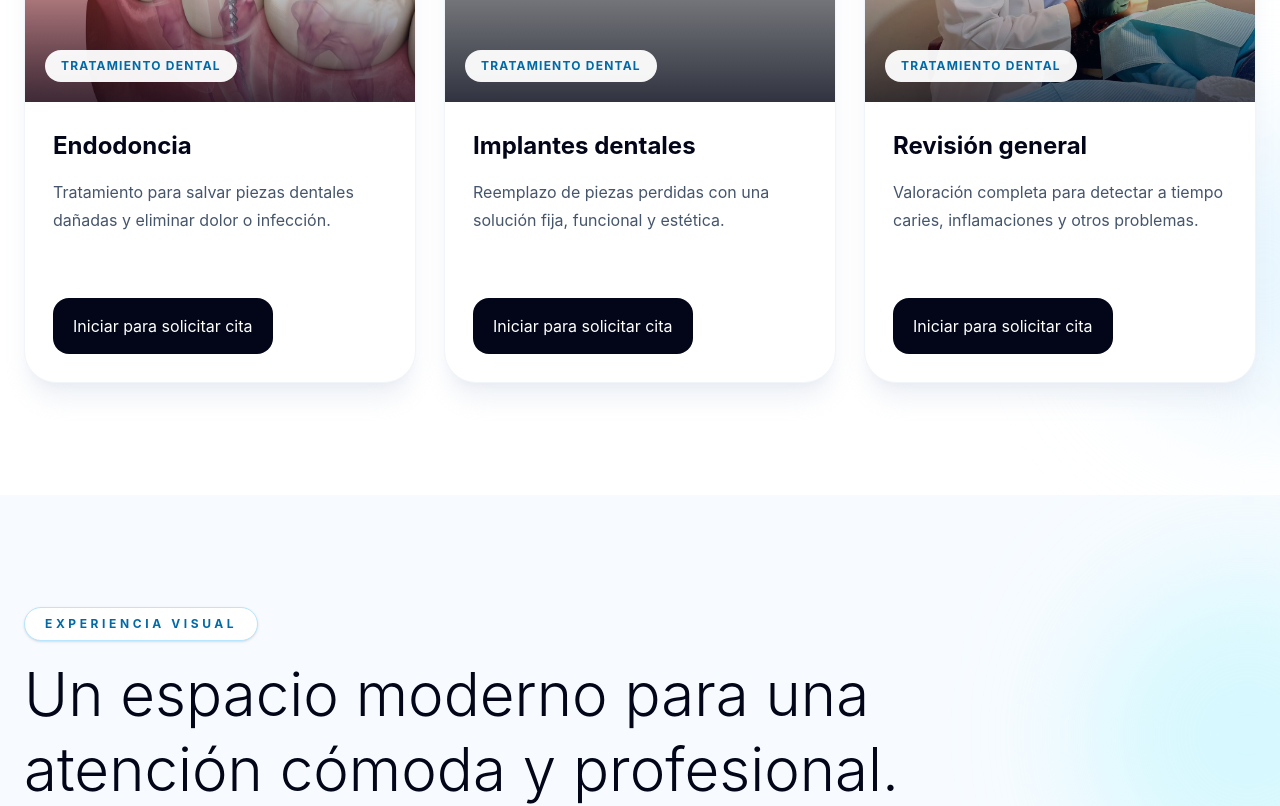
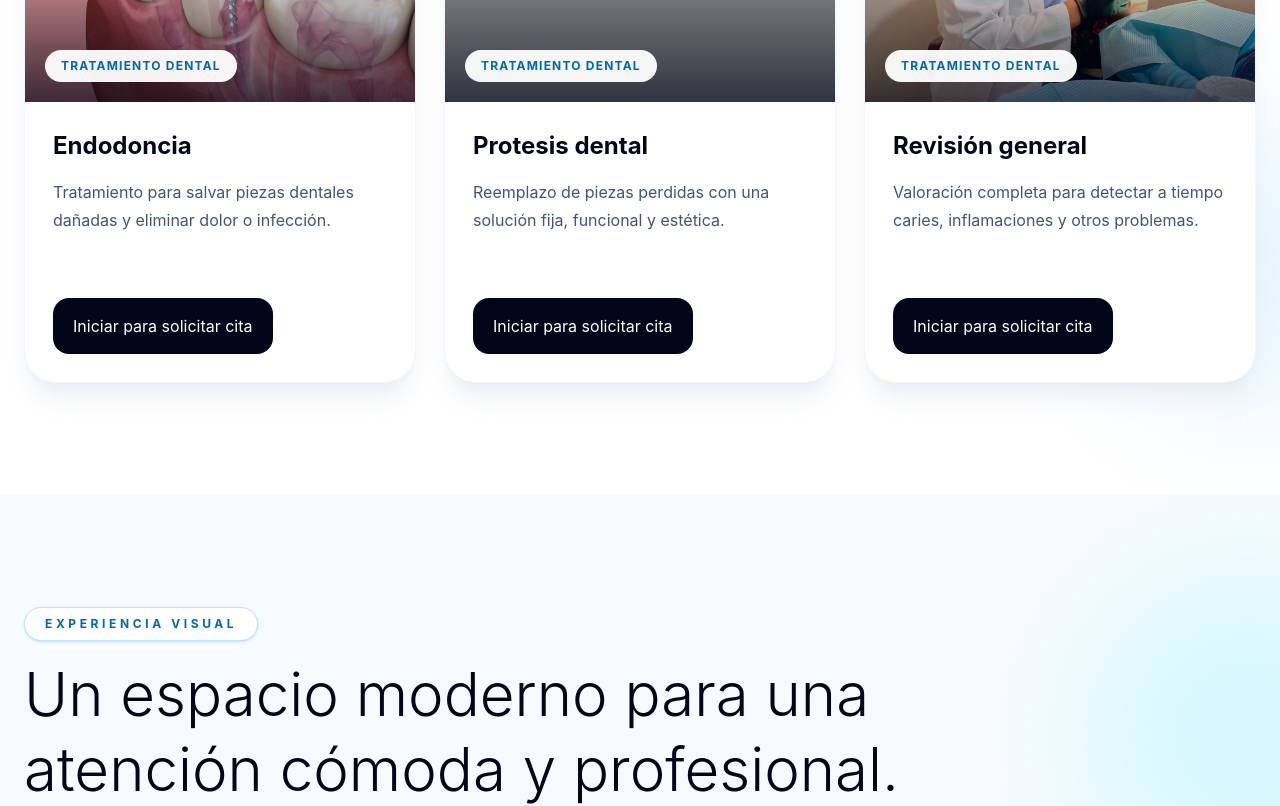
Before and after one commit to alexisrrh/consultorio-odontologico, a React (Vite) app: page / in a window 1280 px wide. Shown: the part 2180-2986 px from the top of the page. Built offline with nearby package versions, Linux system fonts and the light colour scheme; grey boxes are pictures that could not be loaded.

Commit message:
foto de galeria cambiada

```diff
--- a/src/componentes/Home/DentalGallery.jsx
+++ b/src/componentes/Home/DentalGallery.jsx
@@ -1,5 +1,5 @@
 import { motion } from "framer-motion";
-import fondocitaImg from "../../assets/tratamientos/fondocita.jpeg"
+import fondocitaImg from "../../assets/tratamientos/fondocita.png"
 import imagen2 from "../../assets/tratamientos/imagen2.jpeg";
 import limpieza from "../../assets/tratamientos/limpieza.png";
 
--- a/src/componentes/Home/Treatments.jsx
+++ b/src/componentes/Home/Treatments.jsx
@@ -6,7 +6,7 @@ import revisionImg from "../../assets/tratamientos/revisionImg.jpeg";
 import limpiezaImg from "../../assets/tratamientos/limpiezaImg.avif";
 import endodonciaImg from "../../assets/tratamientos/endodonciaImg.webp";
 import implanteImg from "../../assets/tratamientos/implanteImg.jpg";
-import fondocitaImg from "../../assets/tratamientos/fondocita.jpeg";
+import fondocitaImg from "../../assets/tratamientos/fondocita.png";
 const tratamientos = [
   {
     titulo: "Limpieza dental",
@@ -37,7 +37,7 @@ const tratamientos = [
     icono: "＋",
   },
   {
-    titulo: "Implantes dentales",
+    titulo: "Protesis dental",
     descripcion:
       "Reemplazo de piezas perdidas con una solución fija, funcional y estética.",
     imagen: implanteImg,
```
Also changed, not shown: 1 other file (tests, documents, lock files or other folders).
